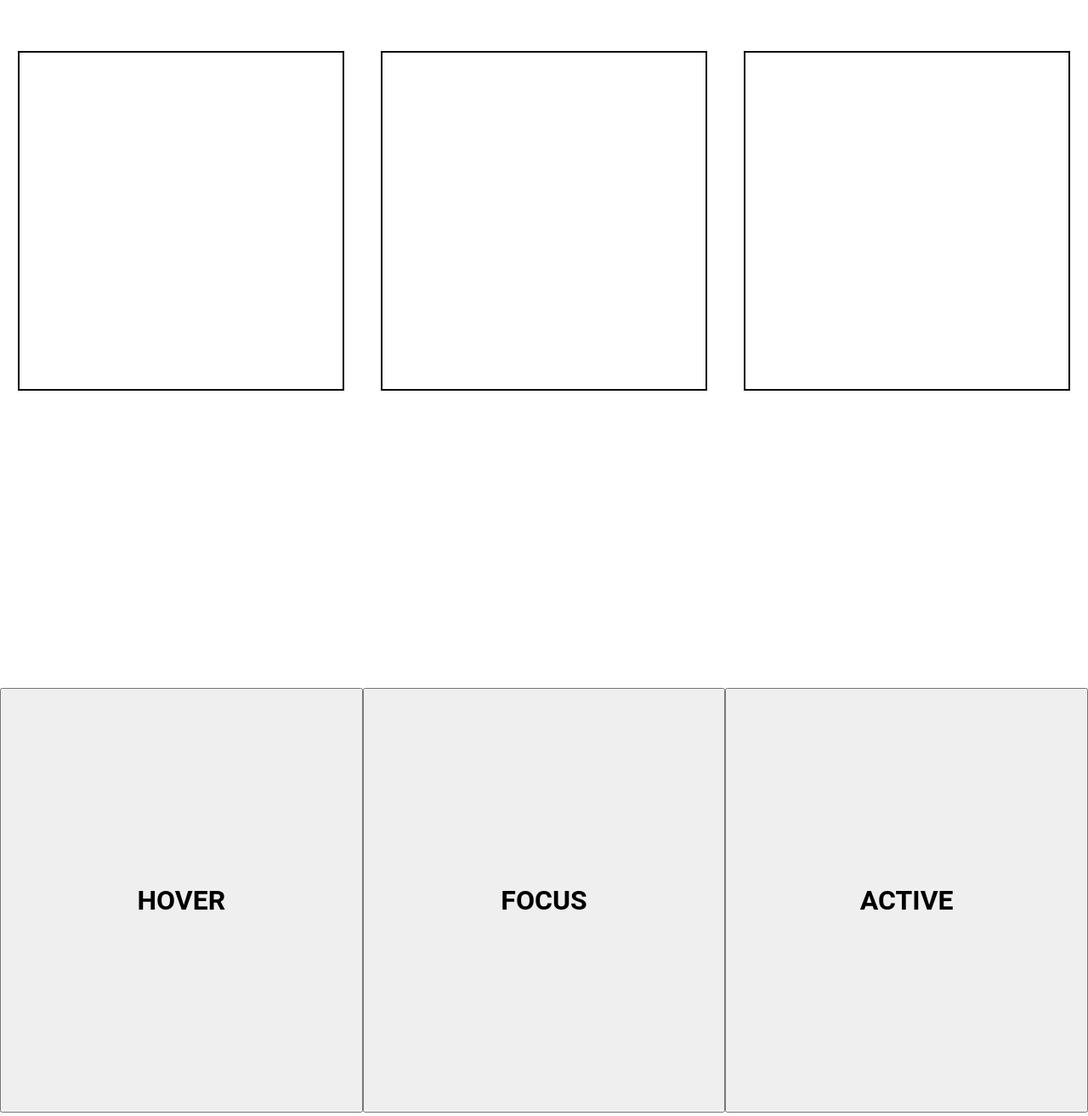
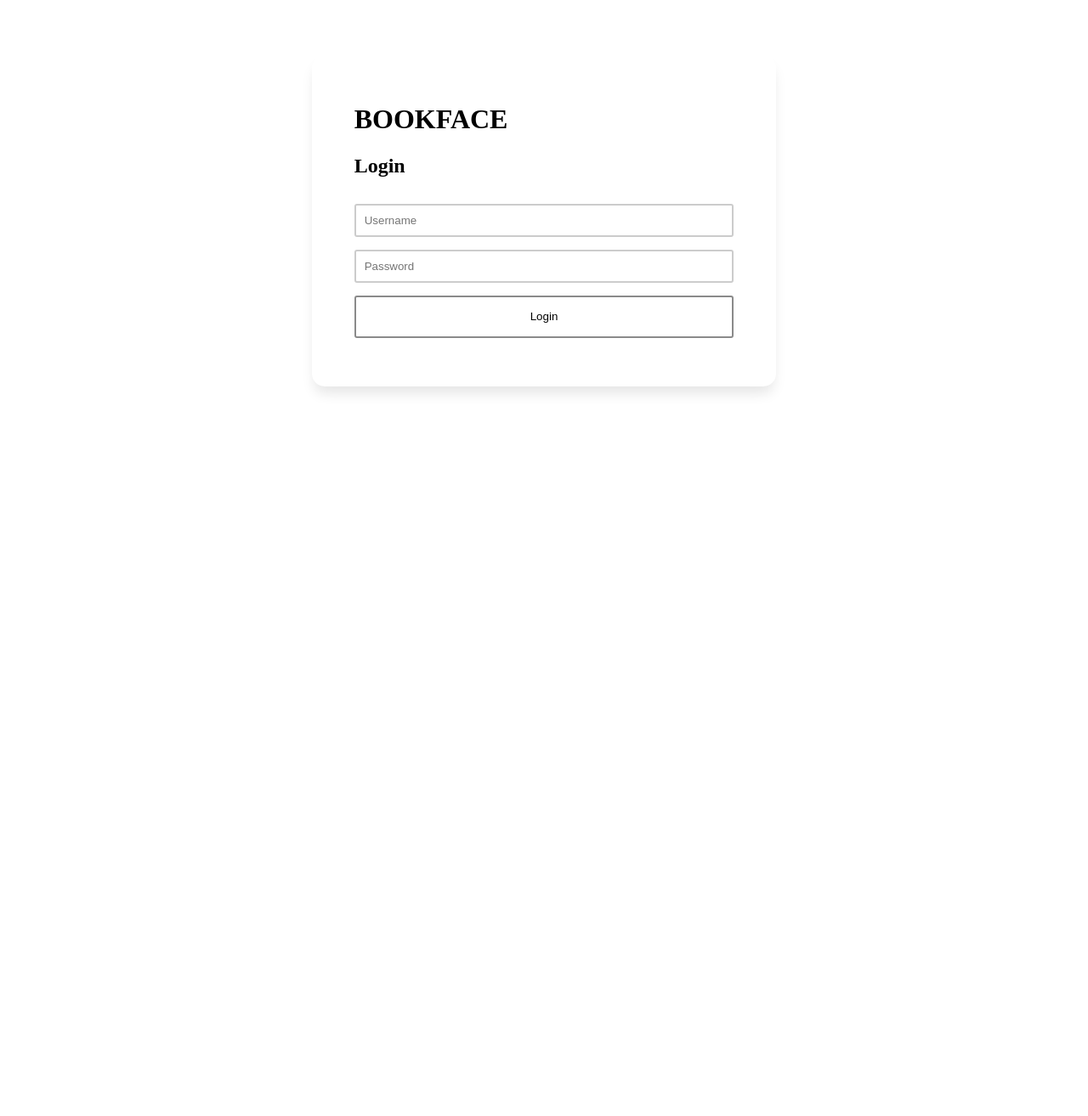
Before and after one commit to KleinZxA/hover, a plain HTML site: page index.html in a window 1280 px wide. Shown: the part 140-1454 px from the top of the page at 85% size. After the commit the page ends 800 px from the top, so only its background shows below. Drawn offline with Linux system fonts and the light colour scheme.

Commit message:
Add files via upload

```diff
--- a/index.html
+++ b/index.html
@@ -3,37 +3,18 @@
 <head>
     <meta charset="UTF-8">
     <meta name="viewport" content="width=device-width, initial-scale=1.0">
-    <title>Document</title>
-    <link rel="stylesheet" href="style.css">
+    <link rel="stylesheet" href="./style.css">
+    <title>Hover</title>
 </head>
 <body>
-
-    <section>
-        <div class="box box1" ></div>
-        <div class="box box2" tabindex="0"></div>
-        <div class="box box3" ></div>
-    </section>
-
-    <section>
-        <button class="btn btn1">HOVER</button>
-        <button class="btn btn2">FOCUS</button>
-        <button class="btn btn3">ACTIVE</button>
-    </section>
-
- <section>
-    <form>
-      <input type="text" placeholder="Hover me">
-      <input type="text" placeholder="Click to focus">
-      <input type="text" placeholder="Hold click (active)">
-    </form>
-  </section>
-
-  <section>
-    <div class="boxx box4" tabindex="0"></div>
-    <div class="boxx box5" tabindex="0"></div>
-    <div class="boxx box6" tabindex="0"></div>
-</section>
-
-
+    <div class="nice">
+        <div class="formrrr">
+        <h1>BOOKFACE</h1>
+        <h2>Login</h2>
+        <input type="text" placeholder="Username">
+        <input type="text" type="password" placeholder="Password">
+        <button class="boxx button1">Login</button>
+        </div>
+    </div>
 </body>
 </html>
--- a/style.css
+++ b/style.css
@@ -1,105 +1,87 @@
+@import url('https://fonts.googleapis.com/css2?family=Newsreader:ital,opsz,wght@0,6..72,200..800;1,6..72,200..800&family=Share+Tech+Mono&display=swap');
+
+
 *{
     margin:0;
     padding: 0;
     box-sizing: border-box;
+    background-color: #ffffff;
+
 }
-section{
+
+.nice{
     height: 100vh;
     display:flex;
     justify-content: space-around;
     align-items: center;
+    padding:5%;
 
 }
-.box{
-    height: 50%;
-    width: 30%;
-    border: solid black  2px;
+
+
+.formrrr{
+    border-color: rgb(141, 141, 141);
+    border-style: transparent;
+    border-radius: 15px;
+    border-width: 5px;
+    padding: 50px;
+    padding-top: 5%;
+    padding-bottom: 5%;
+    box-shadow: 0px 11px 15px -3px rgba(0,0,0,0.1);
 }
-.box1:hover{
-    background-color: #bf212f;
+h1{
+    align-items: center;
+    padding-bottom: 5%;
 }
-.box2:focus{
-    background-color: #f9a73e;
+h2{
+    align-items: center;
+    padding-bottom: 7%;
 }
-.box3:active{
-    background-color: #27b376;
-}
-
-.btn{
-    height: 500px;
-    width: 500px;
-    font-family: 'Roboto', sans-serif;
-    font-weight: 700;
-    font-size: xx-large;
-}
-.btn1:hover{
-    background-color: #27b376;
-    /* color: white;
-    border: none; */
-}
-.btn2:focus{
-    background-color: #f9a73e;
-    /* color: white;
-    border: none; */
-}
-.btn3:active{
-    background-color: #bf212f;
-    /* color: white;
-    border: none; */
-}
-
 input {
-      width: 100%;
         padding: 10px;
         margin-bottom: 15px;
         border: 2px solid #ccc;
-      border-radius: 5px;
+        border-radius: 3px;
         transition: 0.3s;
+        width: 100%;
 }
 
     /* HOVER: when the mouse is over the input */
 input:hover {
-      border-color: #007BFF;
+    border-color: #3a3a3a;
+    background: #cecece;
  }
 
     /* FOCUS: when you click inside the input */
 input:focus {
-      border-color: #28a745;
+    border-color: #3a3a3a;
     outline: none;
-      background: #e9fce9;
+    background: #eeeeee;
 }
 
     /* ACTIVE: when you are pressing the mouse button */
 input:active {
-      border-color: #dc3545;
-      background: #ffecec;
+    border-color: #a9a9a9;
+    background: #cecece;
 }
 
 .boxx {
-    height: 100px;
-    width: 100px;
-    border: solid black 2px;
+    height: 50px;
+    width: 100%;
+    border: solid rgb(138, 138, 138) 2px;
+    border-radius: 3px;
     transition: all 0.4s ease; /* smooth animation */
 }
-
-/* Hover: Circle + Purple border */
-.box4:hover {
-    border-color: purple;
-    border-width: 4px;
-    border-radius: 50%;
+.button1:hover{
+    border-color:#000;
+    background-color: #abe7ad;
+    transition: all 0.4s ease;
 }
 
-/* Focus: Rounded rectangle + Orange border */
-.box5:focus {
-    border-color: orange;
-    border-width: 4px;
-    border-radius: 20px;
-    outline: none; /* remove default focus outline */
+.button1:active{
+    background-color: #446f45;
+
+
+    /* color: white;
+    border: none; */
 }
-
-/* Active: Diamond shape + Teal border */
-.box6:active {
-    border-color: teal;
-    border-width: 4px;
-    transform: rotate(45deg); /* diamond shape */
-}
```
Lines whose indentation alone changed are shown as unchanged.
